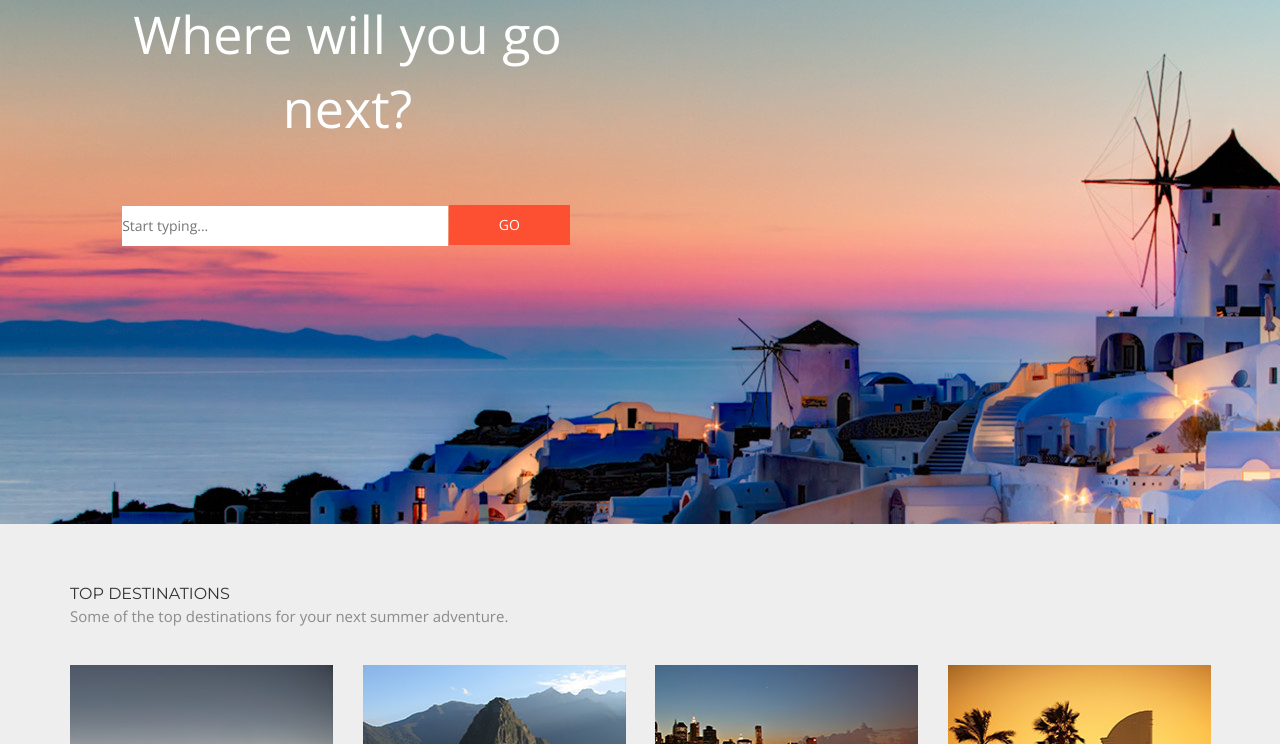
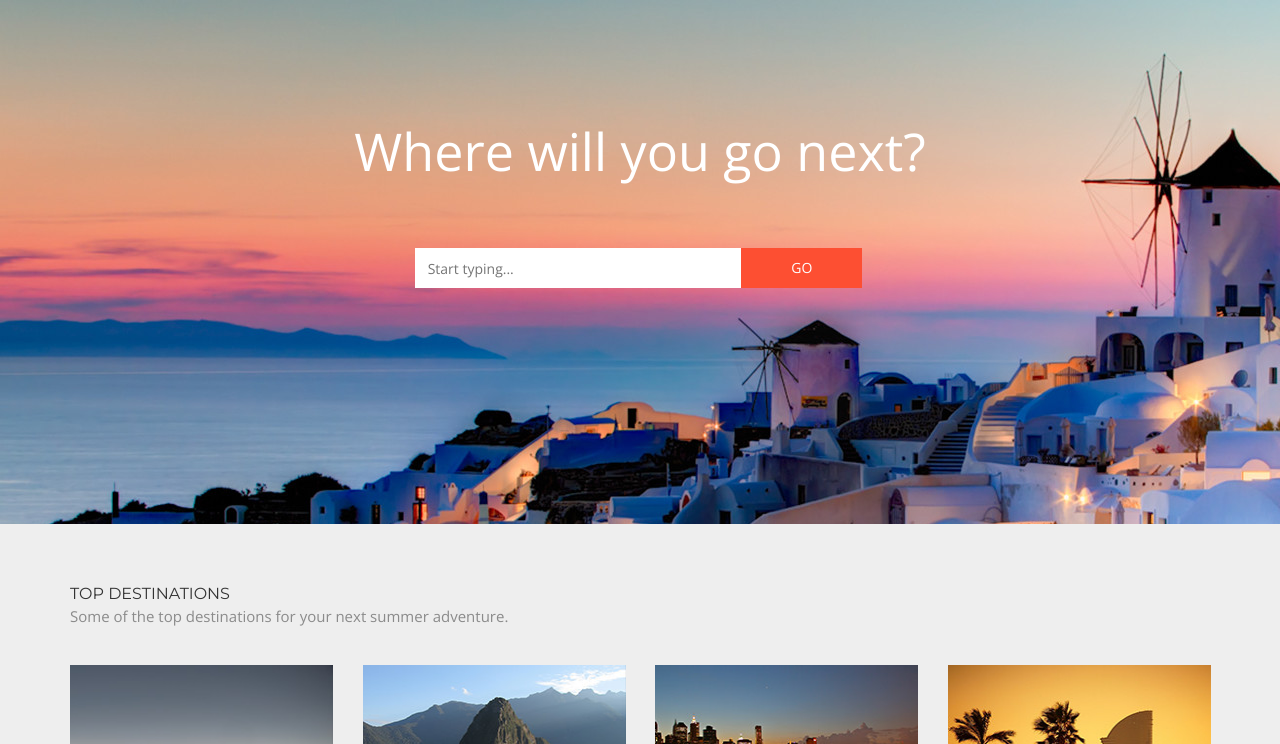
Before and after one commit to csergey8/travelly_template, a website: page index.html in a window 1280 px wide. Shown: the part 56-800 px from the top of the page. Drawn offline with nearby package versions, Linux system fonts and the light colour scheme.

Commit message:
ugly centered input-search box

```diff
--- a/index.html
+++ b/index.html
@@ -30,7 +30,7 @@
                 </div>
             </div>
             <div class="row">
-                <div class="col-lg-6 h-100 justify-content-center align-items-center">
+                <div class="center">
                     <div class="header__intro">
                         <div class="header__intro--title">
                             Where will you go next?
--- a/sass/_header.scss
+++ b/sass/_header.scss
@@ -8,8 +8,9 @@
 
     &__intro {
         width: 100%;
-        margin: 0 auto;
         text-align: center;
+        position: relative;
+        padding-top: 10%;
 
         &--title {
             font-size: 5.2rem;
@@ -23,6 +24,7 @@
             height: 4rem;
             outline: none;
             border: 0;
+            padding-left: 1.3rem;
         }
 
         &--btn {
@@ -33,6 +35,10 @@
             text-transform: uppercase;
             color: #fff;
             transform: translate(-3px, -2px);
+
+            &:hover {
+                color: #fff;
+            }
         }
     }
 }
```
Also changed, not shown: css/style.css.
